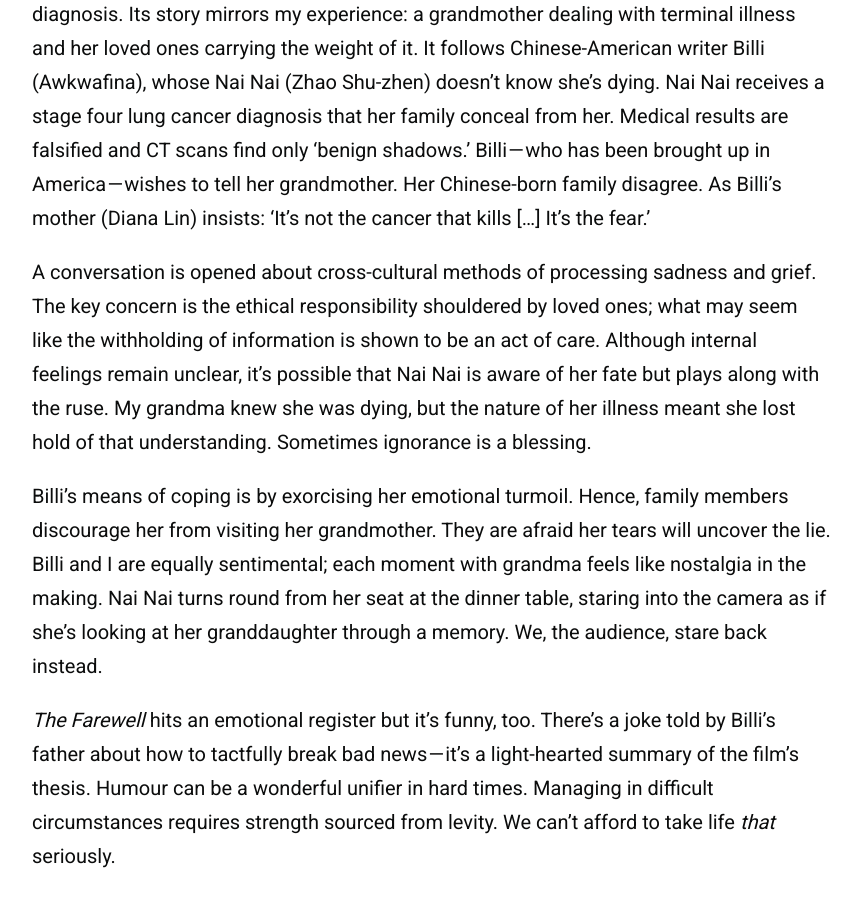
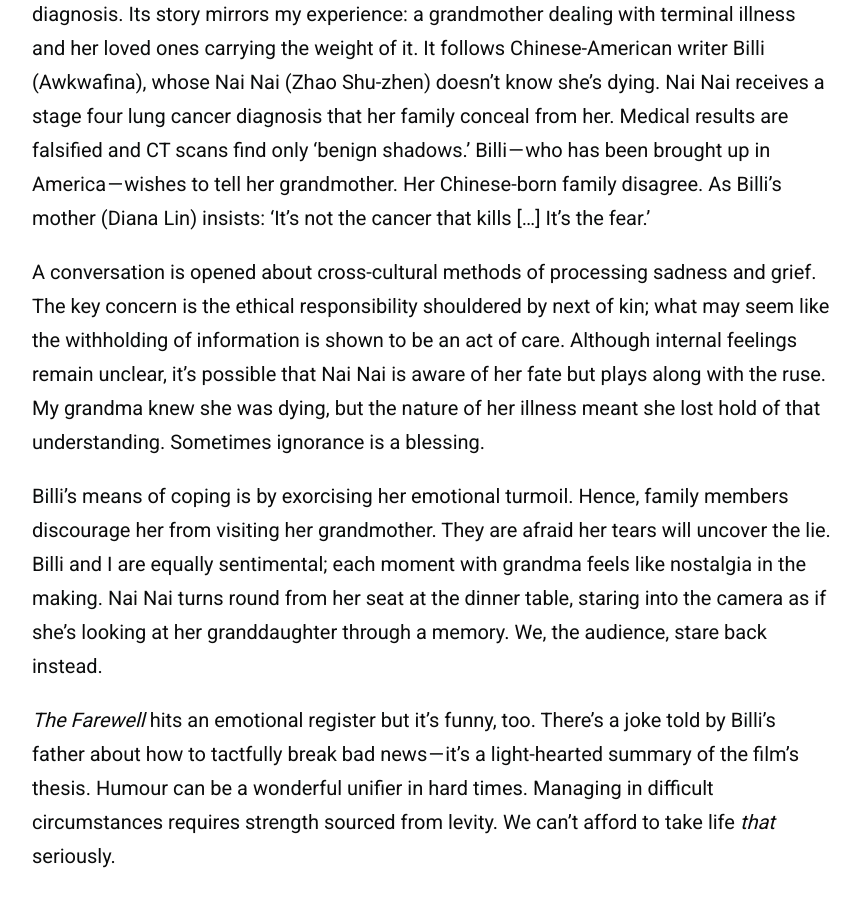
Before and after one commit to zoeurl/zoedowney.github.io, a Jekyll site: the page built from _posts/2023-07-12-the-farewell.md, in a window 1280 px wide and 900 px high, scrolled down 946 px. Shown: the whole window, without its empty margins (208-1068 px from the left). Built offline with Jekyll 4.4.1, drawn with Linux system fonts in a browser that asks for light colours.

Commit message:
Update 2023-07-12-the-farewell.md

```diff
--- a/_posts/2023-07-12-the-farewell.md
+++ b/_posts/2023-07-12-the-farewell.md
@@ -13,7 +13,7 @@
 
 Today I revisit _The Farewell_, a film that gained significance after my grandma's dementia diagnosis. Its story mirrors my experience: a grandmother dealing with terminal illness and her loved ones carrying the weight of it. It follows Chinese-American writer Billi (Awkwafina), whose Nai Nai (Zhao Shu-zhen) doesn’t know she’s dying. Nai Nai receives a stage four lung cancer diagnosis that her family conceal from her. Medical results are falsified and CT scans find only ‘benign shadows.’ Billi — who has been brought up in America — wishes to tell her grandmother. Her Chinese-born family disagree. As Billi’s mother (Diana Lin) insists: ‘It’s not the cancer that kills [...] It’s the fear.’
 
-A conversation is opened about cross-cultural methods of processing sadness and grief. The key concern is the ethical responsibility shouldered by loved ones; what may seem like the withholding of information is shown to be an act of care. Although internal feelings remain unclear, it’s possible that Nai Nai is aware of her fate but plays along with the ruse. My grandma knew she was dying, but the nature of her illness meant she lost hold of that understanding. Sometimes ignorance is a blessing.
+A conversation is opened about cross-cultural methods of processing sadness and grief. The key concern is the ethical responsibility shouldered by next of kin; what may seem like the withholding of information is shown to be an act of care. Although internal feelings remain unclear, it’s possible that Nai Nai is aware of her fate but plays along with the ruse. My grandma knew she was dying, but the nature of her illness meant she lost hold of that understanding. Sometimes ignorance is a blessing.
 
 Billi’s means of coping is by exorcising her emotional turmoil. Hence, family members discourage her from visiting her grandmother. They are afraid her tears will uncover the lie. Billi and I are equally sentimental; each moment with grandma feels like nostalgia in the making. Nai Nai turns round from her seat at the dinner table, staring into the camera as if she’s looking at her granddaughter through a memory. We, the audience, stare back instead.
 
```
